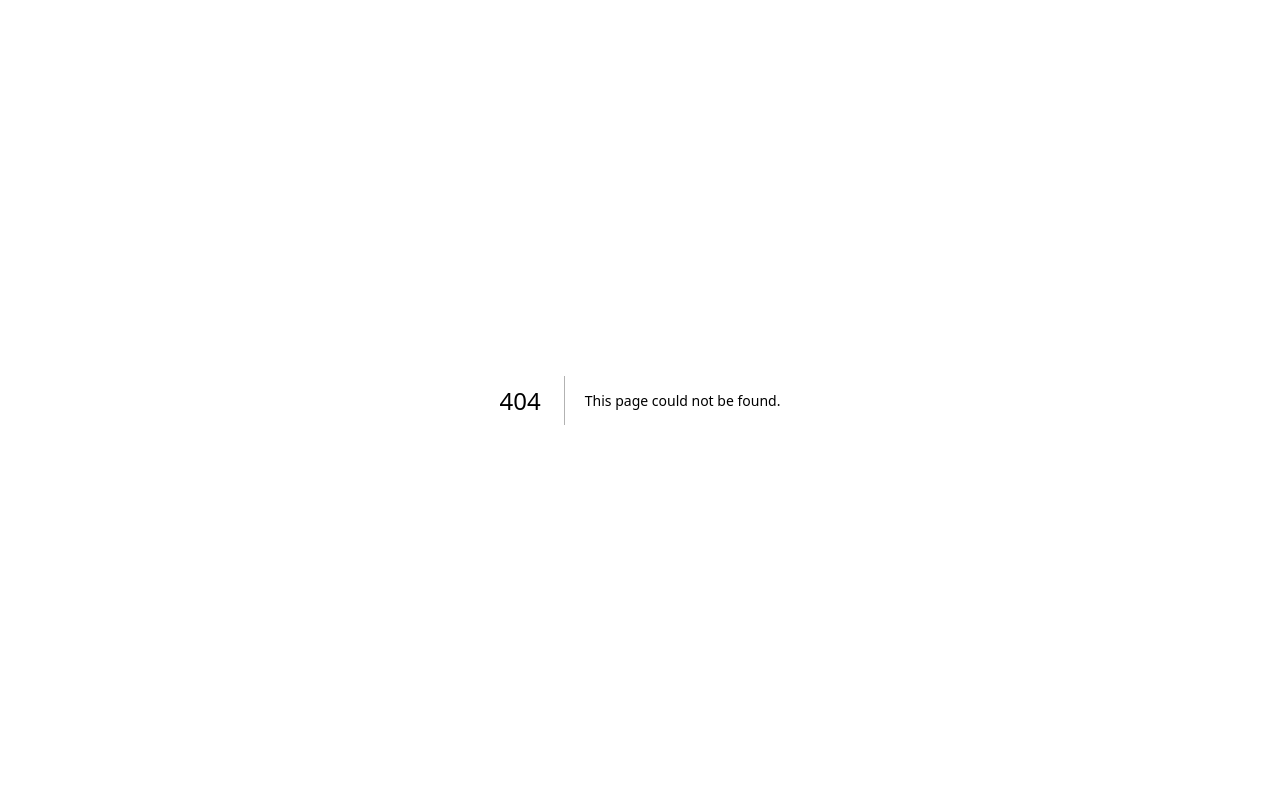
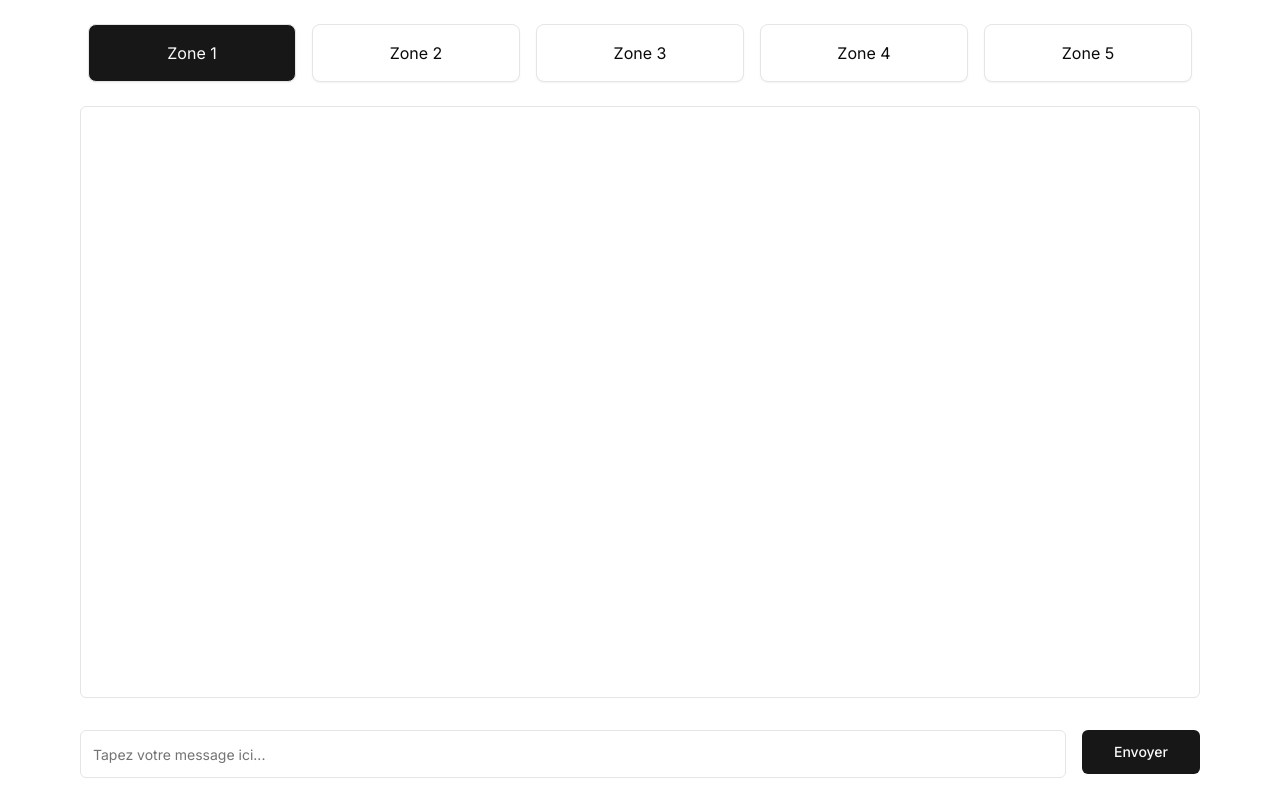
Before and after one commit to ThomasPIET/Challenge-48H, a Next.js app: page /chat in a window 1280 px wide. Before the commit this address had no page. Built offline with nearby package versions, Linux system fonts and the light colour scheme.

Commit message:
feat : Chat main-page

```diff
--- /dev/null
+++ b/app/chat/page.tsx
@@ -0,0 +1,13 @@
+import { ChatHeader } from "@/components/chat/chat-header"
+import { ChatMessages } from "@/components/chat/chat-messages"
+
+export default function ChatPage() {
+  return (
+    <div className="flex flex-col h-screen max-w-6xl mx-auto p-4">
+      <ChatHeader />
+      <div className="flex-grow">
+        <ChatMessages />
+      </div>
+    </div>
+  )
+}
--- /dev/null
+++ b/components/chat/chat-header.tsx
@@ -0,0 +1,25 @@
+"use client"
+
+import { useState } from "react"
+import { Card } from "@/components/ui/card"
+
+export function ChatHeader() {
+  const [selectedChat, setSelectedChat] = useState("Zone 1")
+  const zones = ["Zone 1", "Zone 2", "Zone 3", "Zone 4", "Zone 5"]
+
+  return (
+    <div className="flex gap-4 mb-4 p-2 overflow-x-auto w-full">
+      {zones.map((zone) => (
+        <Card
+          key={zone}
+          className={`p-4 cursor-pointer flex-1 text-center ${
+            selectedChat === zone ? "bg-primary text-primary-foreground" : "hover:bg-accent"
+          }`}
+          onClick={() => setSelectedChat(zone)}
+        >
+          {zone}
+        </Card>
+      ))}
+    </div>
+  )
+}
--- /dev/null
+++ b/components/chat/chat-messages.tsx
@@ -0,0 +1,60 @@
+"use client"
+
+import { useState, useRef, useEffect } from "react"
+import { Button } from "@/components/ui/button"
+import { Input } from "@/components/ui/input"
+import { ScrollArea } from "@/components/ui/scroll-area"
+
+export function ChatMessages() {
+  const [messages, setMessages] = useState<Array<{role: string, content: string}>>([])
+  const [input, setInput] = useState("")
+  const scrollRef = useRef<HTMLDivElement>(null)
+
+  useEffect(() => {
+    if (scrollRef.current) {
+      scrollRef.current.scrollIntoView({ behavior: "smooth" })
+    }
+  }, [messages])
+
+  const handleSubmit = (e: React.FormEvent) => {
+    e.preventDefault()
+    if (input.trim()) {
+      setMessages([...messages, { role: "user", content: input.trim() }])
+      setInput("")
+    }
+  }
+
+  return (
+    <div className="flex flex-col h-[calc(100vh-8rem)]">
+      <div className="flex-1 min-h-0">
+        <ScrollArea className="h-full p-4 border rounded-md">
+          {messages.map((message, index) => (
+            <div key={index} className={`mb-4 ${message.role === "user" ? "text-right" : "text-left"}`}>
+              <span
+                className={`inline-block p-2 rounded-lg ${
+                  message.role === "user" ? "bg-blue-500 text-white" : "bg-gray-200 text-black"
+                }`}
+              >
+                {message.content}
+              </span>
+            </div>
+          ))}
+          {/* Élément invisible pour le scroll */}
+          <div ref={scrollRef} />
+        </ScrollArea>
+      </div>
+
+      <form onSubmit={handleSubmit} className="flex space-x-4 mt-8">
+        <Input
+          value={input}
+          onChange={(e) => setInput(e.target.value)}
+          placeholder="Tapez votre message ici..."
+          className="flex-grow h-12 text-lg"
+        />
+        <Button type="submit" size="lg" className="px-8">
+          Envoyer
+        </Button>
+      </form>
+    </div>
+  )
+}
--- /dev/null
+++ b/components/ui/card.tsx
@@ -0,0 +1,79 @@
+import * as React from "react"
+
+import { cn } from "@/lib/utils"
+
+const Card = React.forwardRef<
+  HTMLDivElement,
+  React.HTMLAttributes<HTMLDivElement>
+>(({ className, ...props }, ref) => (
+  <div
+    ref={ref}
+    className={cn(
+      "rounded-lg border bg-card text-card-foreground shadow-sm",
+      className
+    )}
+    {...props}
+  />
+))
+Card.displayName = "Card"
+
+const CardHeader = React.forwardRef<
+  HTMLDivElement,
+  React.HTMLAttributes<HTMLDivElement>
+>(({ className, ...props }, ref) => (
+  <div
+    ref={ref}
+    className={cn("flex flex-col space-y-1.5 p-6", className)}
+    {...props}
+  />
+))
+CardHeader.displayName = "CardHeader"
+
+const CardTitle = React.forwardRef<
+  HTMLDivElement,
+  React.HTMLAttributes<HTMLDivElement>
+>(({ className, ...props }, ref) => (
+  <div
+    ref={ref}
+    className={cn(
+      "text-2xl font-semibold leading-none tracking-tight",
+      className
+    )}
+    {...props}
+  />
+))
+CardTitle.displayName = "CardTitle"
+
+const CardDescription = React.forwardRef<
+  HTMLDivElement,
+  React.HTMLAttributes<HTMLDivElement>
+>(({ className, ...props }, ref) => (
+  <div
+    ref={ref}
+    className={cn("text-sm text-muted-foreground", className)}
+    {...props}
+  />
+))
+CardDescription.displayName = "CardDescription"
+
+const CardContent = React.forwardRef<
+  HTMLDivElement,
+  React.HTMLAttributes<HTMLDivElement>
+>(({ className, ...props }, ref) => (
+  <div ref={ref} className={cn("p-6 pt-0", className)} {...props} />
+))
+CardContent.displayName = "CardContent"
+
+const CardFooter = React.forwardRef<
+  HTMLDivElement,
+  React.HTMLAttributes<HTMLDivElement>
+>(({ className, ...props }, ref) => (
+  <div
+    ref={ref}
+    className={cn("flex items-center p-6 pt-0", className)}
+    {...props}
+  />
+))
+CardFooter.displayName = "CardFooter"
+
+export { Card, CardHeader, CardFooter, CardTitle, CardDescription, CardContent }
--- /dev/null
+++ b/components/ui/input.tsx
@@ -0,0 +1,22 @@
+import * as React from "react"
+
+import { cn } from "@/lib/utils"
+
+const Input = React.forwardRef<HTMLInputElement, React.ComponentProps<"input">>(
+  ({ className, type, ...props }, ref) => {
+    return (
+      <input
+        type={type}
+        className={cn(
+          "flex h-10 w-full rounded-md border border-input bg-background px-3 py-2 text-base ring-offset-background file:border-0 file:bg-transparent file:text-sm file:font-medium file:text-foreground placeholder:text-muted-foreground focus-visible:outline-none focus-visible:ring-2 focus-visible:ring-ring focus-visible:ring-offset-2 disabled:cursor-not-allowed disabled:opacity-50 md:text-sm",
+          className
+        )}
+        ref={ref}
+        {...props}
+      />
+    )
+  }
+)
+Input.displayName = "Input"
+
+export { Input }
--- /dev/null
+++ b/components/ui/scroll-area.tsx
@@ -0,0 +1,48 @@
+"use client"
+
+import * as React from "react"
+import * as ScrollAreaPrimitive from "@radix-ui/react-scroll-area"
+
+import { cn } from "@/lib/utils"
+
+const ScrollArea = React.forwardRef<
+  React.ElementRef<typeof ScrollAreaPrimitive.Root>,
+  React.ComponentPropsWithoutRef<typeof ScrollAreaPrimitive.Root>
+>(({ className, children, ...props }, ref) => (
+  <ScrollAreaPrimitive.Root
+    ref={ref}
+    className={cn("relative overflow-hidden", className)}
+    {...props}
+  >
+    <ScrollAreaPrimitive.Viewport className="h-full w-full rounded-[inherit]">
+      {children}
+    </ScrollAreaPrimitive.Viewport>
+    <ScrollBar />
+    <ScrollAreaPrimitive.Corner />
+  </ScrollAreaPrimitive.Root>
+))
+ScrollArea.displayName = ScrollAreaPrimitive.Root.displayName
+
+const ScrollBar = React.forwardRef<
+  React.ElementRef<typeof ScrollAreaPrimitive.ScrollAreaScrollbar>,
+  React.ComponentPropsWithoutRef<typeof ScrollAreaPrimitive.ScrollAreaScrollbar>
+>(({ className, orientation = "vertical", ...props }, ref) => (
+  <ScrollAreaPrimitive.ScrollAreaScrollbar
+    ref={ref}
+    orientation={orientation}
+    className={cn(
+      "flex touch-none select-none transition-colors",
+      orientation === "vertical" &&
+        "h-full w-2.5 border-l border-l-transparent p-[1px]",
+      orientation === "horizontal" &&
+        "h-2.5 flex-col border-t border-t-transparent p-[1px]",
+      className
+    )}
+    {...props}
+  >
+    <ScrollAreaPrimitive.ScrollAreaThumb className="relative flex-1 rounded-full bg-border" />
+  </ScrollAreaPrimitive.ScrollAreaScrollbar>
+))
+ScrollBar.displayName = ScrollAreaPrimitive.ScrollAreaScrollbar.displayName
+
+export { ScrollArea, ScrollBar }
--- a/package.json
+++ b/package.json
@@ -9,6 +9,7 @@
     "lint": "next lint"
   },
   "dependencies": {
+    "@radix-ui/react-scroll-area": "^1.2.2",
     "@radix-ui/react-slot": "^1.1.1",
     "class-variance-authority": "^0.7.1",
     "clsx": "^2.1.1",
```
Also changed, not shown: 1 other file (tests, documents, lock files or other folders).
